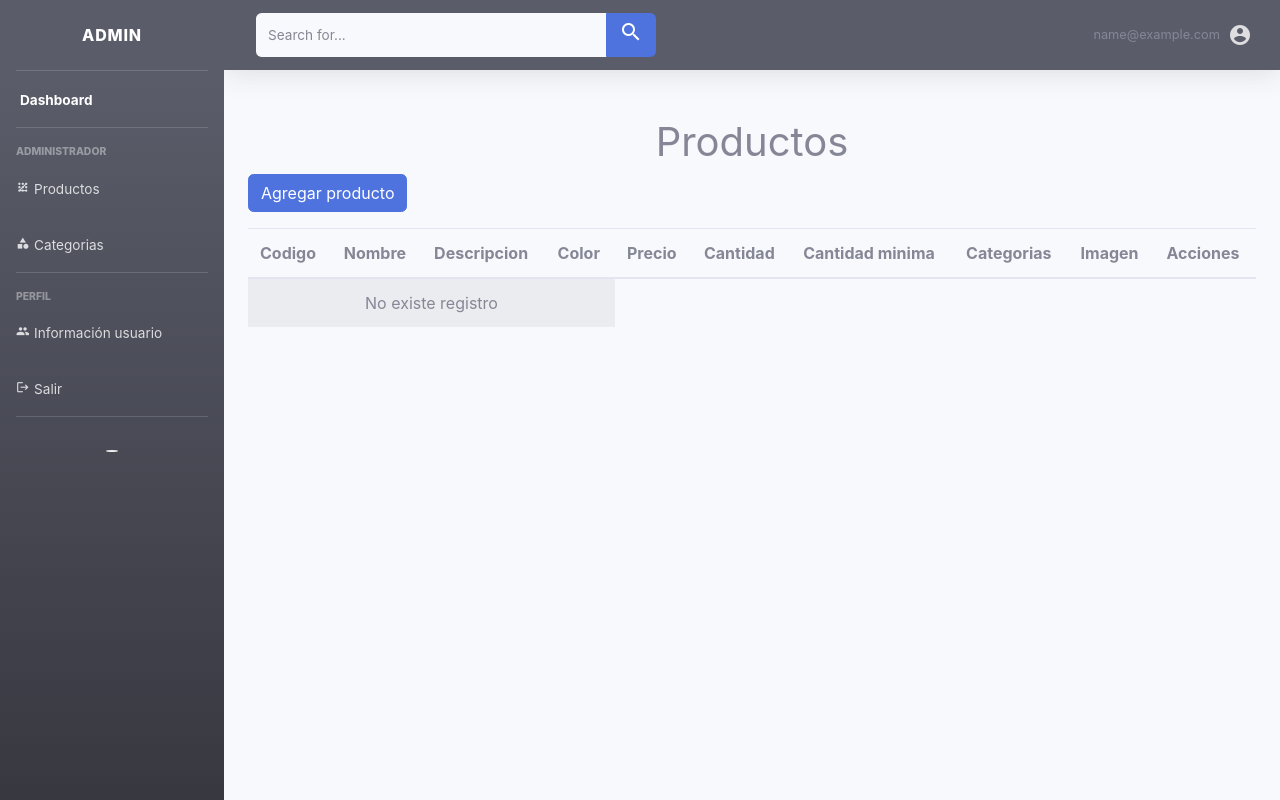
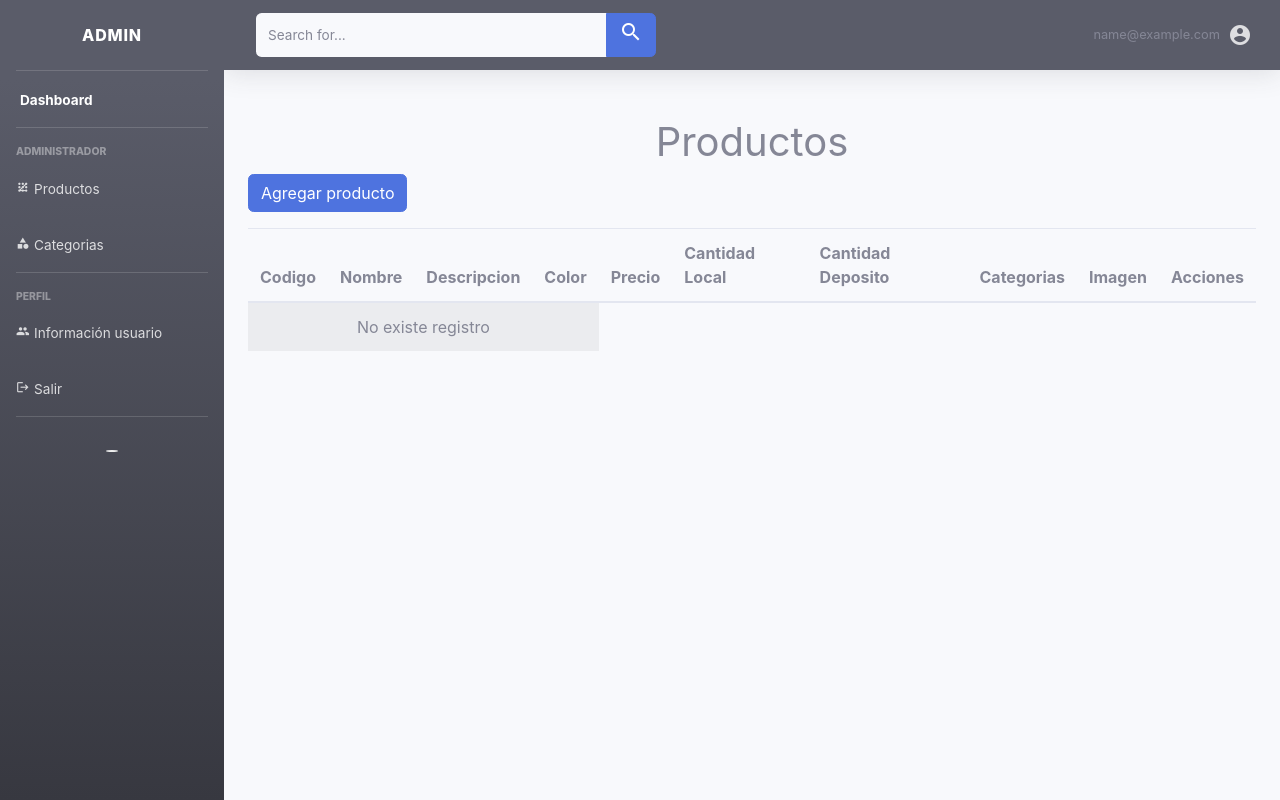
Before and after one commit to LUCHORSSTT/Proyecto, a PHP site: page /views/usuarios/index.php in a window 1280 px wide. Run offline with PHP 8.4, Linux system fonts and the light colour scheme; the visitor is signed in with stand-in values (Sample User, id 1); data that the repository does not hold is empty; some libraries are stand-ins or nearby versions.

Commit message:
Add files via upload

```diff
--- a/tienda.sql
+++ b/tienda.sql
@@ -9,13 +9,13 @@ CREATE TABLE `productos` (
   `descripcion` varchar(100) NOT NULL,
   `color` varchar(20) NOT NULL,
   `precio` float NOT NULL,
-  `cantidad` varchar(3) NOT NULL,
-  `cantidad_min` int(11) NOT NULL,
+  `cantidad_local` varchar(3) NOT NULL,
+  `cantidad_deposito` int(11) NOT NULL,
   `categorias` varchar(50) NOT NULL,
   `imagen` longblob NOT NULL
 ) ENGINE=InnoDB DEFAULT CHARSET=utf8;
 
-INSERT INTO `productos` (`id`, `nombre`, `descripcion`, `color`, `precio`, `cantidad`, `cantidad_min`, `categorias`, `imagen`) VALUES
+INSERT INTO `productos` (`id`, `nombre`, `descripcion`, `color`, `precio`, `cantidad_local`, `cantidad_deposito`, `categorias`, `imagen`) VALUES
 (20, 'Cuna', 'Baranda deslizable S/cajon 92x72x126', 'Blanco/rosa', 58500, '1', 0, 'Bebe', '')
 
 
--- a/views/usuarios/index.php
+++ b/views/usuarios/index.php
@@ -24,8 +24,8 @@
 <th>Descripcion</th>
 <th>Color</th>
 <th>Precio</th>
-<th>Cantidad</th>
-<th>Cantidad minima</th>
+<th>Cantidad Local</th>
+<th>Cantidad Deposito</th>
 <th>Categorias</th>
 <th>Imagen</th>
 <th>Acciones</th>
--- a/views/usuarios/indexcopy.php
+++ b/views/usuarios/indexcopy.php
@@ -24,8 +24,8 @@
 <th>Descripcion</th>
 <th>Color</th>
 <th>Precio</th>
-<th>Cantidad</th>
-<th>Cantidad minima</th>
+<th>Cantidad Local</th>
+<th>Cantidad Deposito</th>
 <th>Categorias</th>
 <th>Imagen</th>
 <th>Acciones</th>
--- a/views/usuarios/producto_agregar.php
+++ b/views/usuarios/producto_agregar.php
@@ -43,7 +43,7 @@
 <div class="row">
 <div class="col-sm-6">
 <div class="mb-3">
-<label for="cantidad" class="form-label">Cantidad *</label>
+<label for="cantidad" class="form-label">Cantidad Local *</label>
 <input type="number"  id="cantidad" name="cantidad" class="form-control" required>
 </div>
 </div>
@@ -51,7 +51,7 @@
 <div class="col-sm-6">
 
 <div class="mb-3">
-<label for="cantidad" class="form-label">Cantidad minima *</label>
+<label for="cantidad" class="form-label">Cantidad Deposito *</label>
 <input type="number"  id="cantidad_min" name="cantidad_min" class="form-control" required>
 </div>
 
--- a/views/usuarios/productosCategoria.php
+++ b/views/usuarios/productosCategoria.php
@@ -26,8 +26,8 @@
 <th>Descripcion</th>
 <th>Color</th>
 <th>Precio</th>
-<th>Cantidad</th>
-<th>Cantidad minima</th>
+<th>Cantidad Local</th>
+<th>Cantidad Deposito</th>
 <th>Categorias</th>
 <th>Imagen</th>
 <th>Acciones</th>
```
Also changed, not shown: views/usuarios/producto_editar.php (+11 -11 lines).
